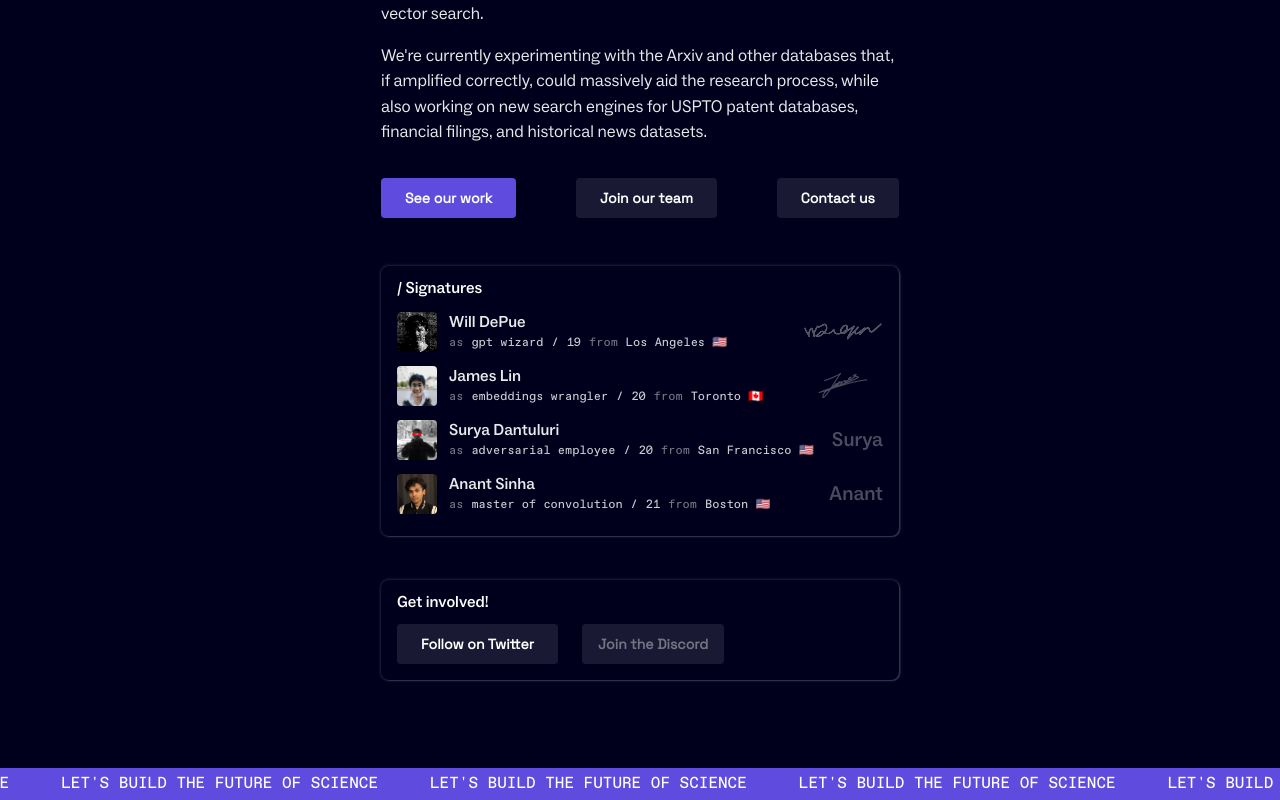
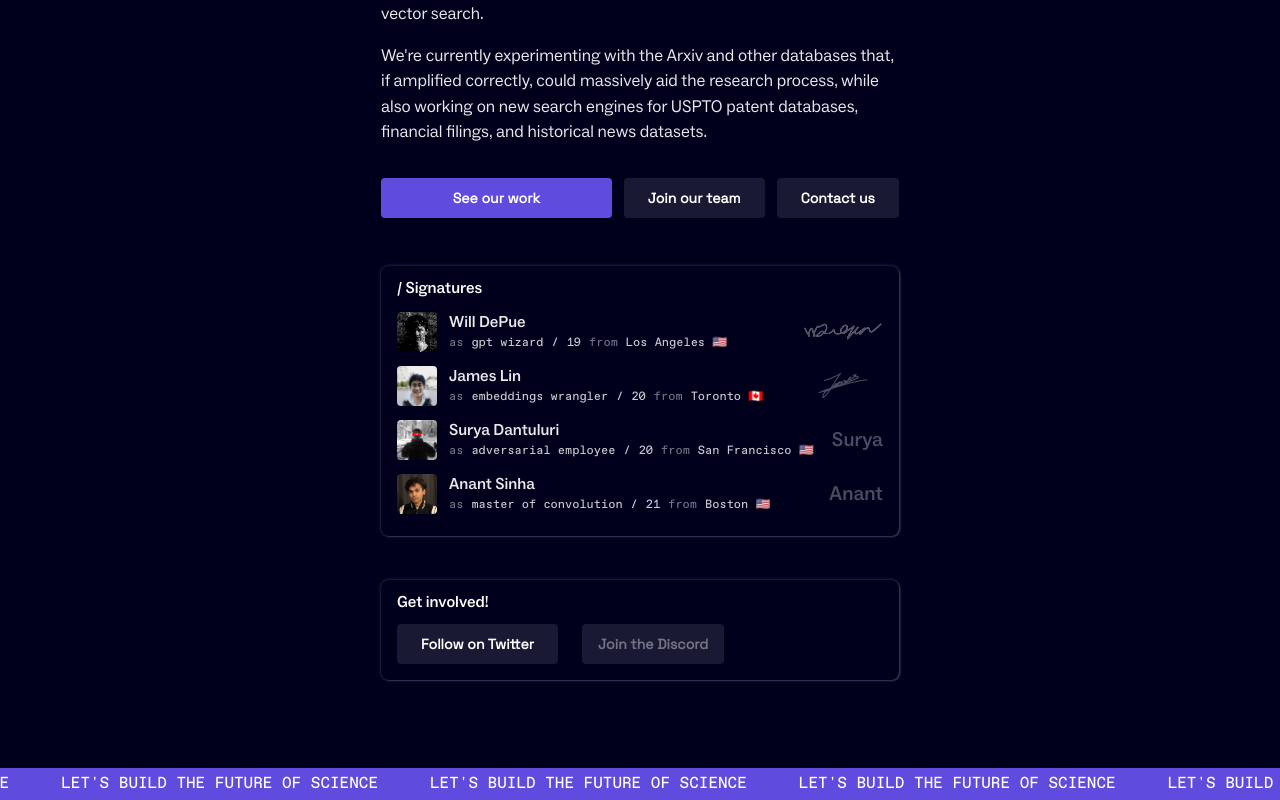
Before and after one commit to 0hq/fakemacrocosm, a Next.js app: page / in a window 1280 px wide. Shown: the part 894-1694 px from the top of the page. Built offline with nearby package versions, Linux system fonts and the light colour scheme; a web font is replaced by a local one.

Commit message:
increase button size

```diff
--- a/src/pages/index.tsx
+++ b/src/pages/index.tsx
@@ -65,7 +65,7 @@ const Home: NextPage = () => {
 
           <div className="mt-6 flex flex-wrap justify-between gap-3">
             <button
-              className="bold flex h-10 cursor-pointer items-center justify-center rounded bg-[#5f4bdd] px-6 font-button text-sm font-bold text-white"
+              className="bold flex flex-grow h-10 cursor-pointer items-center justify-center rounded bg-[#5f4bdd] px-6 font-button text-sm font-bold text-white"
               onClick={() => {
                 plausible("clicked-contact");
                 window.open("https://alex.macrocosm.so");
```
